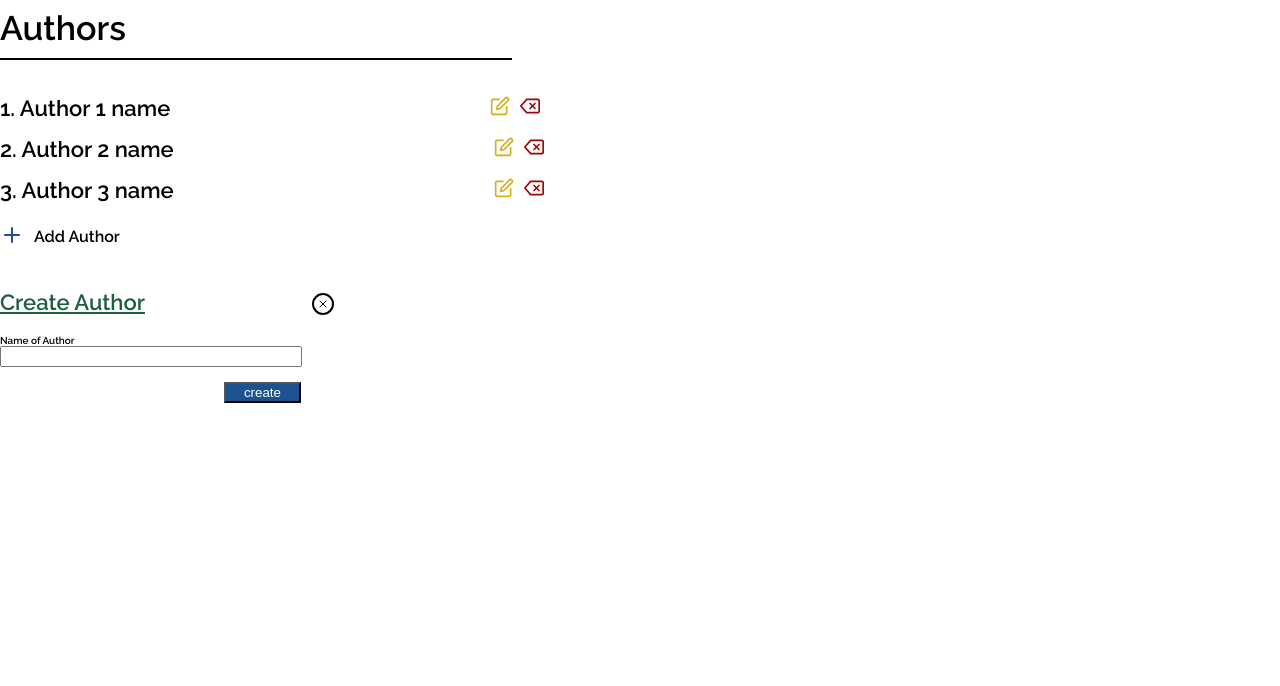
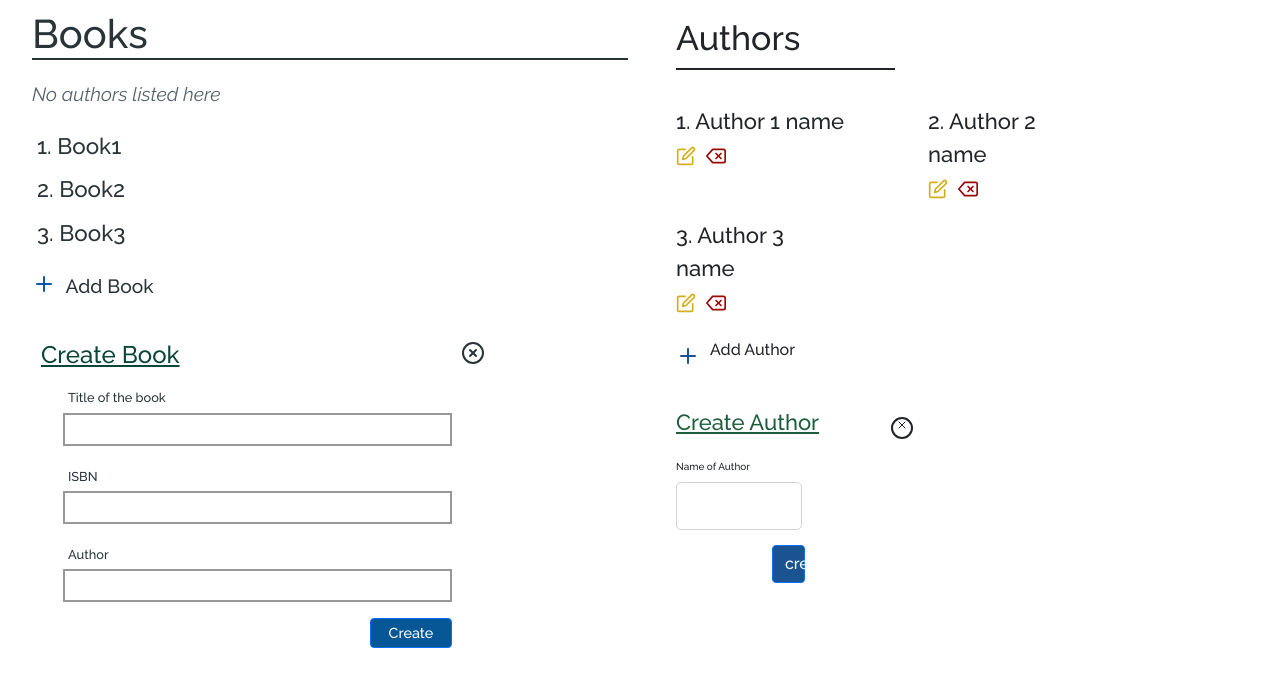
Before and after one commit to Karunajeewa/my-library-app, a React (Create React App) app: page / in a window 1280 px wide. Shown: the top 686 px of the page. Built offline with nearby package versions, Linux system fonts and the light colour scheme.

Commit message:
Add books section ui ux

```diff
--- a/src/App.js
+++ /dev/null
@@ -1,9 +0,0 @@
-import {AuthorUi} from "./author/userInterface/authorUI";
-
-function App() {
-  return (
-    <AuthorUi/>
-  );
-}
-
-export default App;
--- a/src/App.tsx
+++ b/src/App.tsx
@@ -1,9 +1,19 @@
 import React from 'react';
-import {AuthorUi} from "./author/userInterface/authorUI";
+import ReadingArea from "./components/ReadingArea";
+import './styles/App.scss';
+import {Container, Row, Col} from "react-bootstrap";
 
 function App() {
   return (
-    <AuthorUi/>
+    // <AuthorUi/>
+      <Container fluid>
+        <Row>
+          <Col>
+            {/*<Welcome />*/}
+            <ReadingArea/>
+          </Col>
+        </Row>
+      </Container>
   );
 }
 
--- /dev/null
+++ b/src/components/Books.tsx
@@ -0,0 +1,97 @@
+import React from 'react';
+import {Plus} from 'react-feather';
+import {Edit} from 'react-feather';
+import {Trash2} from 'react-feather';
+import {XCircle} from 'react-feather';
+import {Button, Container, Row, Col, InputGroup, FormControl} from 'react-bootstrap';
+
+export const Books = () => {
+    return (
+        //
+        <Container>
+            <Row>
+                <Col>
+                    <h1>Books</h1>
+                </Col>
+            </Row>
+            <Row>
+                <Col>
+                    <p className="empty-list"> No authors listed here </p>
+                </Col>
+            </Row>
+            <Row>
+                <div>
+                    <ul className="books-list">
+                        <li>
+                            <Row>
+                                <Col xs={10}>1. Book1</Col>
+                                <Col className="text-warning edit-update-icon"><Edit/></Col>
+                                <Col className="text-danger edit-update-icon"><Trash2/></Col>
+                            </Row>
+                        </li>
+                        <li>
+                            <Row>
+                                <Col xs={10}>2. Book2</Col>
+                                <Col className="text-warning edit-update-icon"><Edit/></Col>
+                                <Col className="text-danger edit-update-icon"><Trash2/></Col>
+                            </Row>
+                        </li>
+                        <li>
+                            <Row>
+                                <Col xs={10}>3. Book3</Col>
+                                <Col className="text-warning "><Edit className="edit-update-icon"/></Col>
+                                <Col className="text-danger"><Trash2 className="edit-update-icon"/></Col>
+                            </Row>
+                        </li>
+                    </ul>
+                </div>
+
+                <div className='add-column mt-3'>
+                    <Plus className="add-icon"/>
+                    <p className="add-link">Add Book</p>
+                </div>
+
+                <div className="mt-4 m-lg-3">
+                    <Row>
+                        <Col xs={8} className="form-title">Create Book</Col>
+                        <Col className=" mt-2"><XCircle className="form-close-btn"/></Col>
+                    </Row>
+                    <Row>
+                        <Col xs={8} className="input-row">
+                            <div>
+                                <div className="input-label">
+                                    Title of the book
+                                </div>
+                                <InputGroup size="sm" className="mb-3">
+                                    <FormControl className="input" aria-label="Small"
+                                                 aria-describedby="inputGroup-sizing-sm"/>
+                                </InputGroup>
+                            </div>
+                            <div>
+                                <div className="input-label">
+                                    ISBN
+                                </div>
+                                <InputGroup size="sm" className="mb-3">
+                                    <FormControl className="input" aria-label="Small"
+                                                 aria-describedby="inputGroup-sizing-sm"/>
+                                </InputGroup>
+                            </div>
+                            <div>
+                                <div className="input-label">
+                                    Author
+                                </div>
+                                <InputGroup size="sm" className="mb-3">
+                                    <FormControl className="input" aria-label="Small"
+                                                 aria-describedby="inputGroup-sizing-sm"/>
+                                </InputGroup>
+                            </div>
+                            <Button className="form-btn" variant="primary">Create</Button>{' '}
+                        </Col>
+                    </Row>
+                </div>
+
+            </Row>
+        </Container>
+
+    );
+}
--- /dev/null
+++ b/src/components/ReadingArea.tsx
@@ -0,0 +1,21 @@
+import React from 'react';
+import {Container, Row, Col} from 'react-bootstrap';
+import { Books } from './Books';
+import {AuthorUi} from "./author/userInterface/authorUI";
+const ReadingArea = () => {
+    return (
+        <div>
+            <Row className="reading-area">
+                <Col>
+                    <Books />
+                </Col>
+                <Col>
+                    <AuthorUi />
+                </Col>
+            </Row>
+        </div>
+
+    );
+}
+
+export default ReadingArea;
--- a/src/index.tsx
+++ b/src/index.tsx
@@ -1,17 +1,27 @@
+// import React from 'react';
+// import ReactDOM from 'react-dom';
+// // import './index.css';
+// import './styles/index.scss';
+// import App from './App';
+// import reportWebVitals from './reportWebVitals';
+//
+// ReactDOM.render(
+//   <React.StrictMode>
+//     <App />
+//   </React.StrictMode>,
+//   document.getElementById('root')
+// );
+//
+// // If you want to start measuring performance in your app, pass a function
+// // to log results (for example: reportWebVitals(console.log))
+// // or send to an analytics endpoint. Learn more: https://bit.ly/CRA-vitals
+// reportWebVitals();
+
 import React from 'react';
 import ReactDOM from 'react-dom';
-import './index.css';
+import './styles/index.scss';
 import App from './App';
-import reportWebVitals from './reportWebVitals';
 
-ReactDOM.render(
-  <React.StrictMode>
-    <App />
-  </React.StrictMode>,
-  document.getElementById('root')
-);
+const root = document.getElementById('root');
 
-// If you want to start measuring performance in your app, pass a function
-// to log results (for example: reportWebVitals(console.log))
-// or send to an analytics endpoint. Learn more: https://bit.ly/CRA-vitals
-reportWebVitals();
+ReactDOM.render(<App/>, root);
--- /dev/null
+++ b/src/styles/App.scss
@@ -0,0 +1,143 @@
+$welcome-title-color: #293439;
+$create-link-color: #1f423b;
+$section-border-color: #e3e6e7;
+$button-color: #075796;
+$add-icon-color: #0b53ae;
+$empty-list-color: #546269;
+$list-item-background: #f5f5f5;
+$form-title-color: #0b463b;
+$input-border-color: #989898;
+
+body {
+  font-family: 'Raleway', sans-serif;
+  box-sizing: border-box;
+  margin: 0;
+  padding: 0;
+}
+
+.container {
+  color: $welcome-title-color;
+  margin: 0;
+  padding: 0;
+}
+
+.welcome-section {
+
+  .welcome-title {
+    font-size: 3em;
+    color: $welcome-title-color;
+    font-weight: bold;
+  }
+
+  .img-container {
+    color: red;
+    padding: 0;
+
+    img {
+      width: 100%;
+    }
+  }
+
+  .img-credit {
+    padding-right: 100px;
+  }
+
+}
+
+.reading-area {
+  padding: 10px 20px;
+
+  h1 {
+    color: $welcome-title-color;
+    border-bottom: 2px solid $welcome-title-color;
+    margin-bottom: 20px;
+  }
+
+  .empty-list {
+    color: $empty-list-color;
+    font-style: italic;
+    font-size: 1.2em;
+  }
+
+  .add-link {
+    font-size: 1.2em;
+    margin-left: .5em;
+  }
+
+  .add-icon {
+    color: $add-icon-color;
+    cursor: pointer;
+  }
+
+  .add-column > * {
+    float: left;
+  }
+
+  ul.books-list {
+    margin: 0;
+    padding: 0;
+  }
+
+  .books-list li {
+    font-size: 1.4em;
+    padding: 5px;
+    list-style-type: none;
+    overflow: hidden;
+  }
+
+  .books-list li .edit-update-icon {
+    visibility: hidden;
+  }
+
+  .books-list li:hover .edit-update-icon {
+    visibility: visible;
+    padding: 0;
+    margin: 0;
+  }
+
+  .books-list li:hover {
+    display: block;
+  }
+
+  .edit-update-icon {
+    cursor: pointer;
+  }
+
+  .books-list :hover {
+    background: $list-item-background;
+  }
+
+  .form-title {
+    color: $form-title-color;
+    font-size: 1.5em;
+    text-decoration: underline;
+    padding: 5px;
+    margin-bottom: 5px;
+  }
+
+  .form-close-btn {
+    cursor: pointer;
+  }
+
+  .input-row {
+    margin:0 15px;
+  }
+
+  .input-label {
+    padding:5px;
+    font-size: .8em;
+  }
+
+  .input {
+    border:2px solid $input-border-color;
+    border-radius: 0;
+  }
+
+  .form-btn {
+    float:right;
+    background: $button-color;
+    padding:3px 18px;
+    font-size: .9em;
+  }
+
+}
--- /dev/null
+++ b/src/styles/index.scss
@@ -0,0 +1,3 @@
+@import 'bootstrap/dist/css/bootstrap.min.css';
+
+@import url('https://fonts.googleapis.com/css2?family=Raleway:ital,wght@0,200;0,500;0,600;1,200;1,300;1,400&display=swap');
```
Also changed, not shown: src/components/author/styles/main.sass (renamed from src/author/styles/main.sass), src/components/author/userInterface/authorUI.tsx (renamed from src/author/userInterface/authorUI.tsx).
